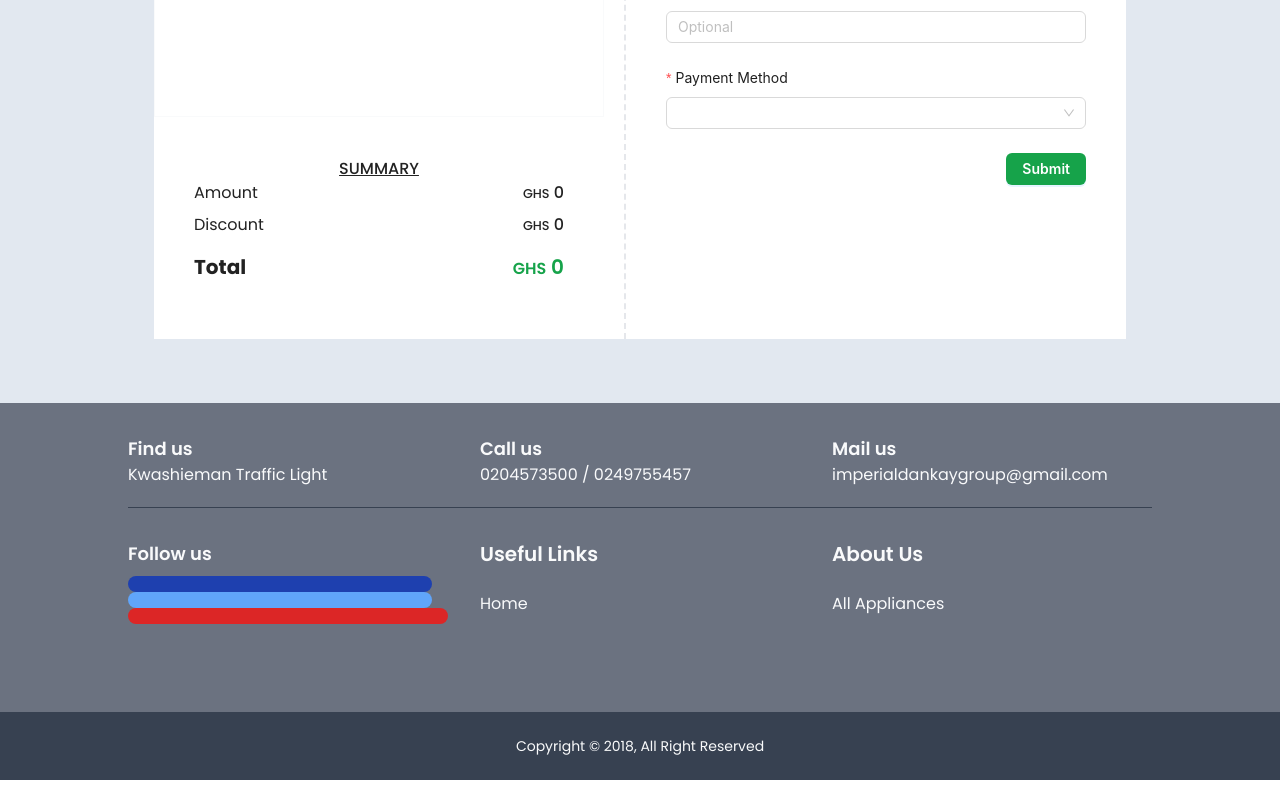
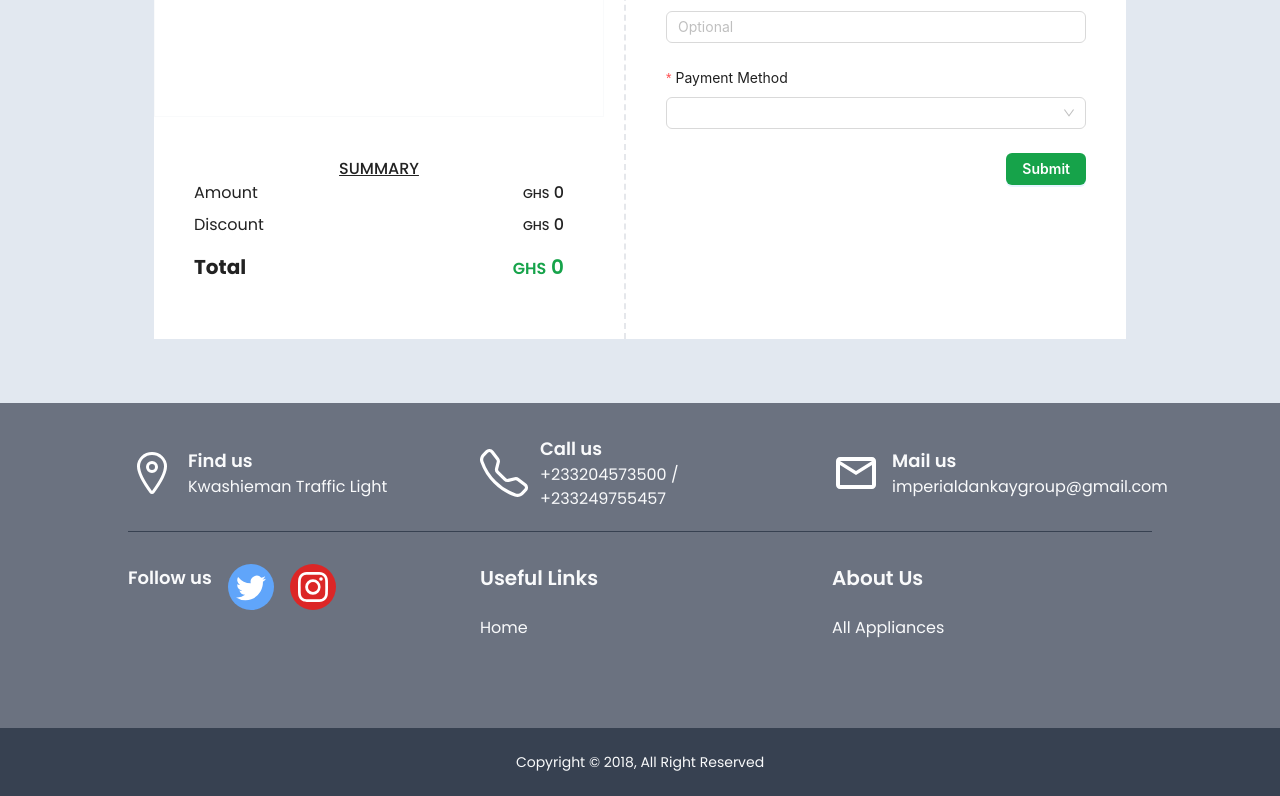
Before and after one commit to ahiekpordavid/ohema, a React (Create React App) app: page /checkout in a window 1280 px wide. Shown: the part 589-1385 px from the top of the page. Built offline with nearby package versions, Linux system fonts and the light colour scheme.

Commit message:
Footer Update

```diff
--- a/src/components/Footer.js
+++ b/src/components/Footer.js
@@ -1,5 +1,9 @@
 import React from "react";
 import { Link } from "react-router-dom";
+import { BsTwitter,BsInstagram,BsTelephone } from "react-icons/bs";
+import { IoLocationOutline } from "react-icons/io5";
+import { MdOutlineMailOutline } from "react-icons/md";
+
 
 const Footer = () => {
   return (
@@ -8,21 +12,27 @@ const Footer = () => {
         <div className="border-b border-gray-700 pb-5">
           <div className="grid grid-cols-1 md:grid-cols-3 gap-8">
             <div className=" flex items-center mb-6 md:mb-0">
-              <i className="fas fa-map-marker-alt text-orange-500 text-3xl"></i>
+              <div className="text-white mr-3 text-5xl">
+                <IoLocationOutline/>
+              </div>
               <div className="cta-text ">
                 <h4 className="text-lg font-semibold">Find us</h4>
                 <span>Kwashieman Traffic Light</span>
               </div>
             </div>
             <div className=" flex items-center mb-6 md:mb-0">
-              <i className="fas fa-phone text-orange-500 text-3xl"></i>
+              <div className="fas fa-phone text-white mr-3 text-5xl">
+             < BsTelephone/>
+              </div>
               <div className="cta-text ">
                 <h4 className="text-lg font-semibold">Call us</h4>
-                <span>0204573500 / 0249755457</span>
+                <span>+233204573500 / +233249755457</span>
               </div>
             </div>
             <div className=" flex items-center">
-              <i className="far fa-envelope-open text-orange-500 text-3xl"></i>
+            <div className="fas fa-phone text-white mr-3 text-5xl">
+             < MdOutlineMailOutline/>
+              </div>
               <div className="cta-text ">
                 <h4 className="text-lg font-semibold">Mail us</h4>
                 <span>imperialdankaygroup@gmail.com </span>
@@ -33,32 +43,23 @@ const Footer = () => {
 
         <div className="py-8">
           <div className="grid grid-cols-1 md:grid-cols-3 gap-8">
-            <div>
-              <div className="footer-social-icon mb-6">
-                <span className="text-lg font-semibold block mb-2">
-                  Follow us
-                </span>
-                <p
-                  className="text-3xl text-white mr-4 bg-blue-800 rounded-full p-2"
-                >
-                </p>
-                <p
-                  className="text-3xl text-white mr-4 bg-blue-400 rounded-full p-2"
-                >
-                  <i className="fab fa-twitter"></i>
-                </p>
-                <p
-                  className="text-3xl text-white bg-red-600 rounded-full p-2"
-                >
-                  <i className="fab fa-google-plus-g"></i>
-                </p>
-              </div>
+            <div className="footer-social-icon mb-6 flex">
+              <span className="text-lg font-semibold block mb-2 mr-4">
+                Follow us
+              </span>
+              <p className="text-3xl text-white h-fit mr-4 bg-blue-400 rounded-full p-2">
+                <BsTwitter/>
+              </p>
+              <p className="text-3xl text-white h-fit bg-red-600 rounded-full p-2">
+                <BsInstagram />
+              </p>
             </div>
+
             <div className="footer-widget">
               <div className="footer-widget-heading mb-6">
                 <h3 className="text-xl font-semibold">Useful Links</h3>
               </div>
-              <Link to={'./'}>Home</Link>
+              <Link to={"./"}>Home</Link>
             </div>
             <div className="footer-widget">
               <div className="footer-widget-heading mb-6">
```
